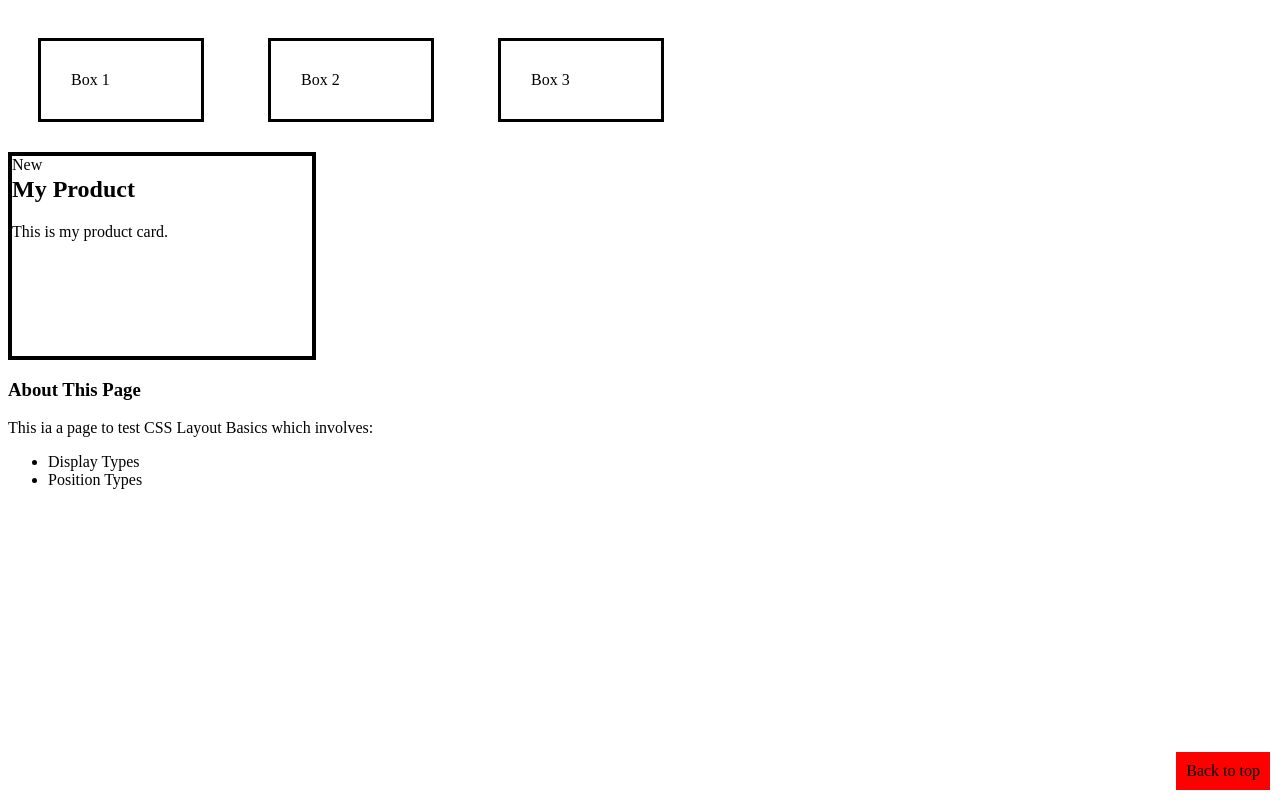
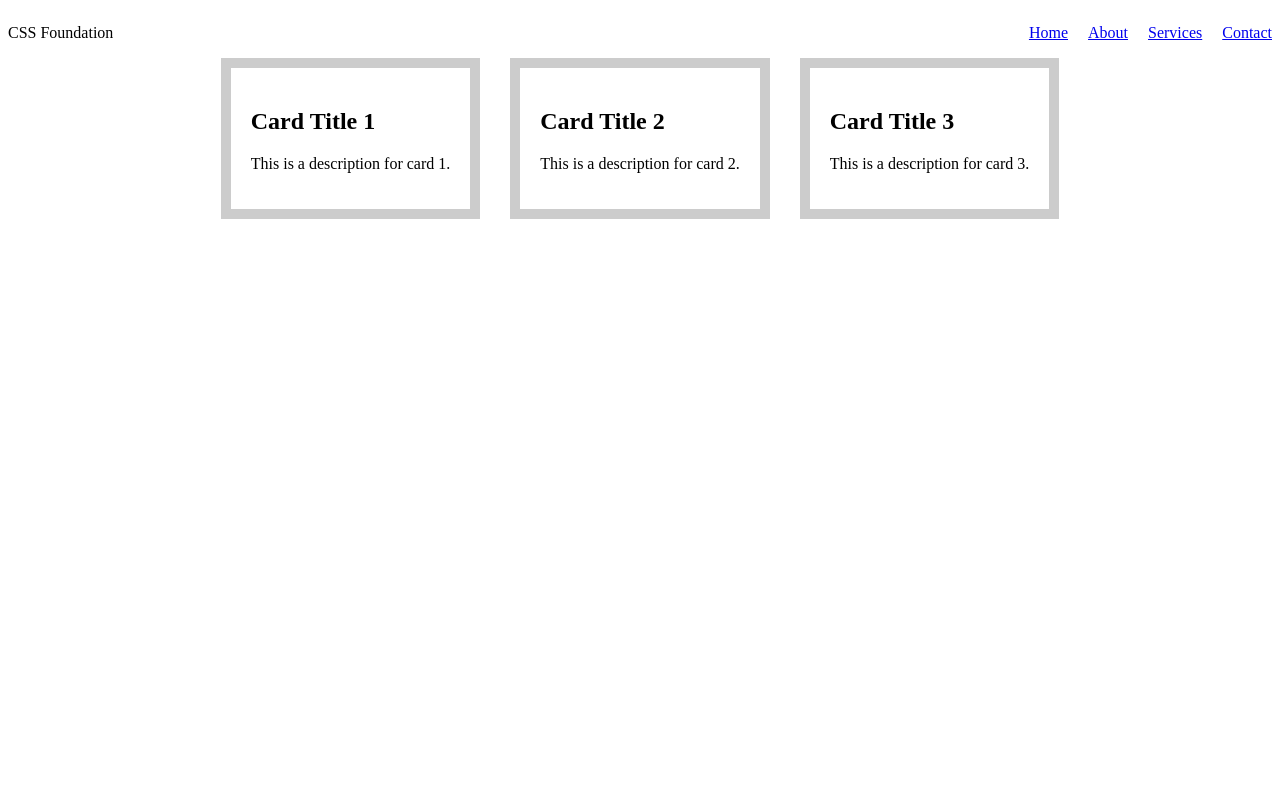
Before and after one commit to ike-hub-droid/CSS-Foundation, a plain HTML site: page index.html in a window 1280 px wide. Drawn offline with Linux system fonts and the light colour scheme.

Commit message:
Complete CSS Milestone 3 - Flexbox

```diff
--- a/index.html
+++ b/index.html
@@ -7,27 +7,32 @@
     <link rel="stylesheet" href="style.css">
 </head>
 <body>
-<!--Part A: Three boxes-->
-<div class="box">Box 1</div>
-<div class="box">Box 2</div>
-<div class="box">Box 3</div>
-
-<!--Part B: Card with badge-->
-<div class="card">
-    <span class="badge">New</span>
-    <h2>My Product</h2>
-    <p>This is my product card.</p>
+<section>
+    <nav class="navbar">
+        <div class="logo">CSS Foundation</div>
+        <ul class="nav-links">
+            <li><a href="#">Home</a></li>
+            <li><a href="#">About</a></li>
+            <li><a href="#">Services</a></li>
+            <li><a href="#">Contact</a></li>
+        </ul>
+    </nav>
+</section>
+<section>
+<div class="cards">
+        <div class="card">
+            <h2>Card Title 1</h2>
+            <p>This is a description for card 1.</p>
+        </div>
+    <div class="card">
+        <h2>Card Title 2</h2>
+        <p>This is a description for card 2.</p>
+    </div>
+    <div class="card">
+        <h2>Card Title 3</h2>
+        <p>This is a description for card 3.</p>
+    </div>
 </div>
-
-<h3>About This Page</h3>
-<p>This ia a page to test CSS Layout Basics which involves:</p>
-    <ul>
-        <li>Display Types</li>
-        <li>Position Types</li>
-    </ul>
-
-
-<!--Part C: Fixed element-->
-<div class="back-to-top">Back to top</div>
+</section>
 </body>
 </html>
--- a/style.css
+++ b/style.css
@@ -1,28 +1,21 @@
-.box {
-    display: inline-block;
-    padding: 30px;
-    width: 100px;
-    margin: 30px;
-    border: 3px solid black;
+.navbar {
+    display: flex;
+    justify-content: space-between;
+    align-items: center;
+}
+.nav-links {
+    display: flex;
+    gap: 20px;
+    list-style: none;
+}
+
+.cards {
+    display: flex;
+    gap: 30px;
+    justify-content: center;
 }
 
 .card {
-    position: relative;
-    width: 300px;
-    height: 200px;
-    border: 4px solid black;
+    border: 10px solid #ccc;
+    padding: 20px;
 }
-
-.badge {
-    position:absolute;
-    top: 0;
-    left: 0;
-}
-
-.back-to-top {
-    position:fixed;
-    bottom: 10px;
-    right: 10px;
-    padding: 10px;
-    background-color: red;
-}
```
